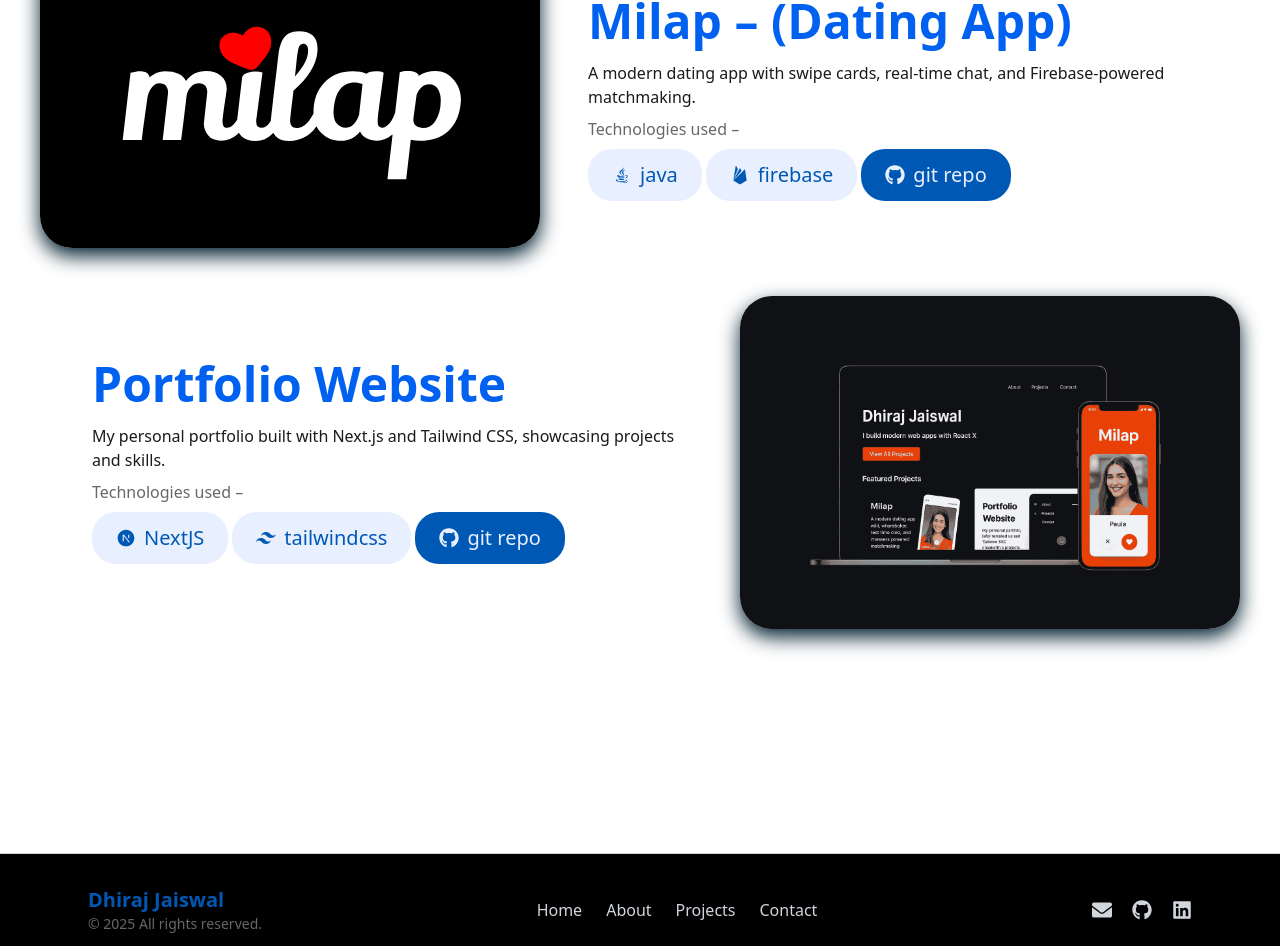
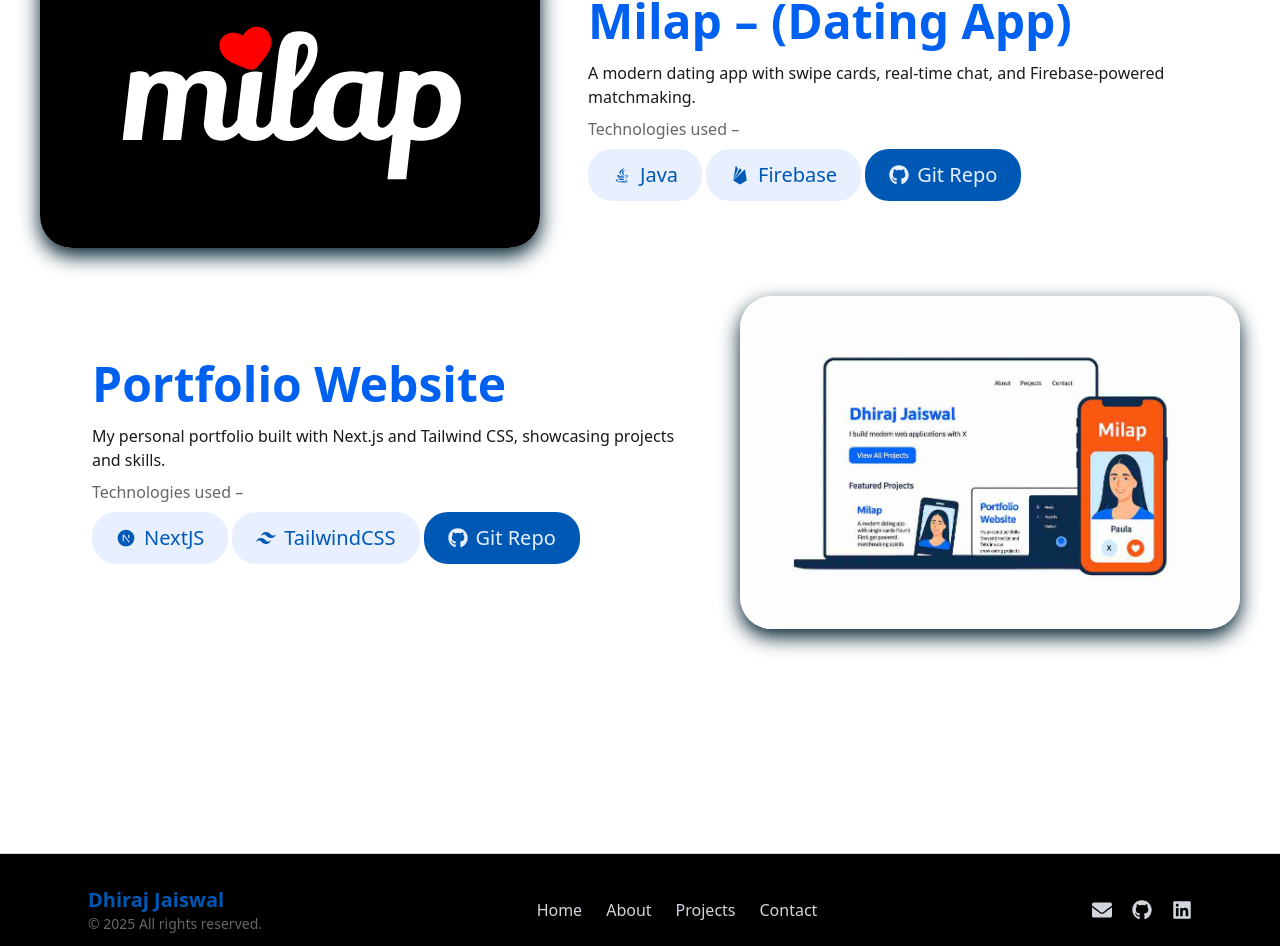
Before and after one commit to jaiswaldhiraj/Portfolio, a Next.js app: page / in a window 1280 px wide. Shown: the part 753-1699 px from the top of the page. Built offline with nearby package versions, Linux system fonts and the light colour scheme.

Commit message:
image changed and new chips added

```diff
--- a/app/components/icons.js
+++ b/app/components/icons.js
@@ -1,8 +1,10 @@
 // components/icons.js
-import { FaDownload, FaGithub, FaLinkedin, FaEnvelope, FaFileDownload, FaAndroid   } from "react-icons/fa";
+import { FaDownload, FaGithub, FaLinkedin, FaEnvelope, FaFileDownload, FaAndroid, FaReact   } from "react-icons/fa";
 import { RiFirebaseFill, RiNextjsFill, RiTailwindCssFill  } from "react-icons/ri";
 import { LiaJava } from "react-icons/lia";
 import { IoIosArrowForward } from "react-icons/io";
+import { TbBrandVercelFilled } from "react-icons/tb";
+import { DiFirebase } from "react-icons/di";
 
 
 
@@ -18,5 +20,8 @@
   nextjs:RiNextjsFill,
   tailwind:RiTailwindCssFill ,
   android:FaAndroid ,
+  react: FaReact,
+  vercel:TbBrandVercelFilled,
+  rtdb:DiFirebase,
 
 };
--- a/app/page.js
+++ b/app/page.js
@@ -141,9 +141,9 @@
 
             <div className="mt-2 flex flex-wrap gap-1 justify-center md:justify-start">
 
-              <Chips text="java" icon="java" />
-              <Chips text="firebase" icon="firebase" />
-              <ActiveChips href="https://github.com/jaiswaldhiraj/Milap-Repo-Public" text="git repo" icon="github" />
+              <Chips text="Java" icon="java" />
+              <Chips text="Firebase" icon="firebase" />
+              <ActiveChips href="https://github.com/jaiswaldhiraj/Milap-Repo-Public" text="Git Repo" icon="github" />
 
             </div>
           </div>
@@ -163,7 +163,7 @@
             className="transform hover:scale-95 duration-750"
           >
             <Image
-              src="/portfolio.png"
+              src="/portfolio.jpg"
               alt="Portfolio Website"
               width={500}
               height={250}
@@ -190,8 +190,8 @@
             <div className="mt-2 flex flex-wrap gap-1 justify-center md:justify-start">
 
               <Chips text="NextJS" icon="nextjs" />
-              <Chips text="tailwindcss" icon="tailwind" />
-              <ActiveChips href="https://github.com/jaiswaldhiraj/Portfolio" text="git repo" icon="github" />
+              <Chips text="TailwindCSS" icon="tailwind" />
+              <ActiveChips href="https://github.com/jaiswaldhiraj/Portfolio" text="Git Repo" icon="github" />
 
             </div>
           </div>
--- a/app/projects/page.js
+++ b/app/projects/page.js
@@ -80,9 +80,10 @@
 
             <div className="mt-2 flex flex-wrap gap-1 justify-center md:justify-start">
 
-              <Chips text="java" icon="java" />
-              <Chips text="firebase" icon="firebase" />
-              <ActiveChips href="https://github.com/jaiswaldhiraj/Milap-Repo-Public" text="git repo" icon="github" />
+              <Chips text="Java" icon="java" />
+              <Chips text="Firebase" icon="firebase" />
+              <Chips text="Firebase RTDB" icon="rtdb" />
+              <ActiveChips href="https://github.com/jaiswaldhiraj/Milap-Repo-Public" text="Git Repo" icon="github" />
               <ActiveChips href="https://github.com/jaiswaldhiraj/Milap-Repo-Public" text="Download Milap Apk" icon="android" />
 
             </div>
@@ -110,7 +111,7 @@
             className="transform hover:scale-95  duration-750"
           >
             <Image
-              src="/portfolio.png"
+              src="/portfolio.jpg"
               alt="Portfolio Website"
               width={500}
               height={250}
@@ -156,7 +157,9 @@
           <div className="mt-2 flex flex-wrap gap-1 justify-center md:justify-start">
 
               <Chips text="NextJS" icon="nextjs" />
-              <Chips text="tailwindcss" icon="tailwind" />
+              <Chips text="TailwindCSS" icon="tailwind" />
+              <Chips text="React" icon="react" />
+              <Chips text="Vercel" icon="vercel" />
               <ActiveChips href="https://github.com/jaiswaldhiraj/Portfolio" text="git repo" icon="github" />
 
             </div>
```
Also changed, not shown: public/portfolio.jpg (added), public/portfolio.png (deleted).
